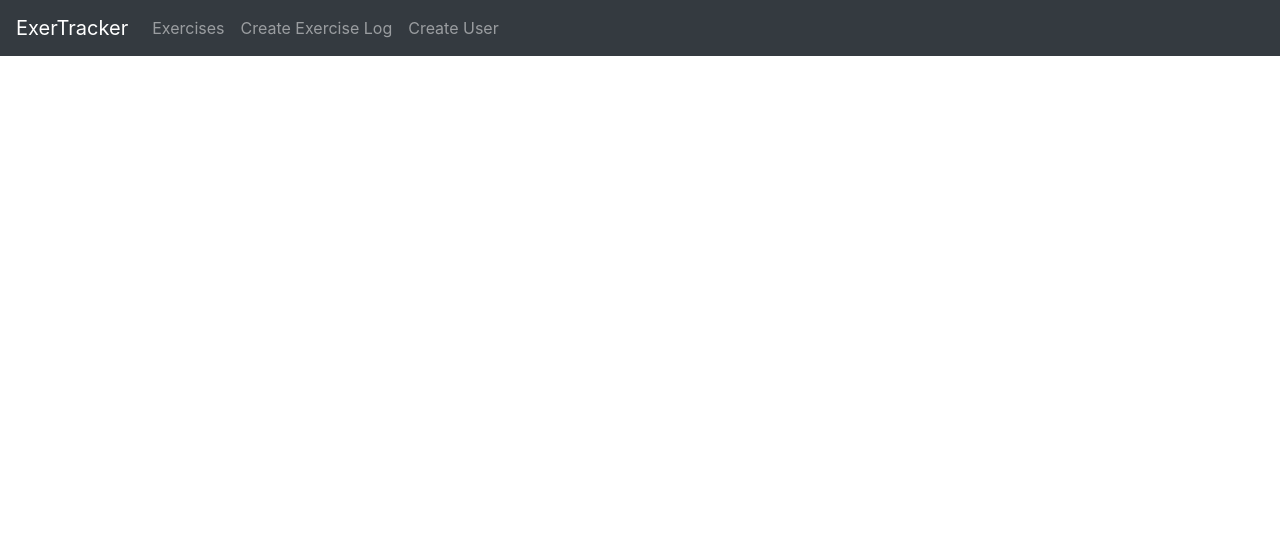
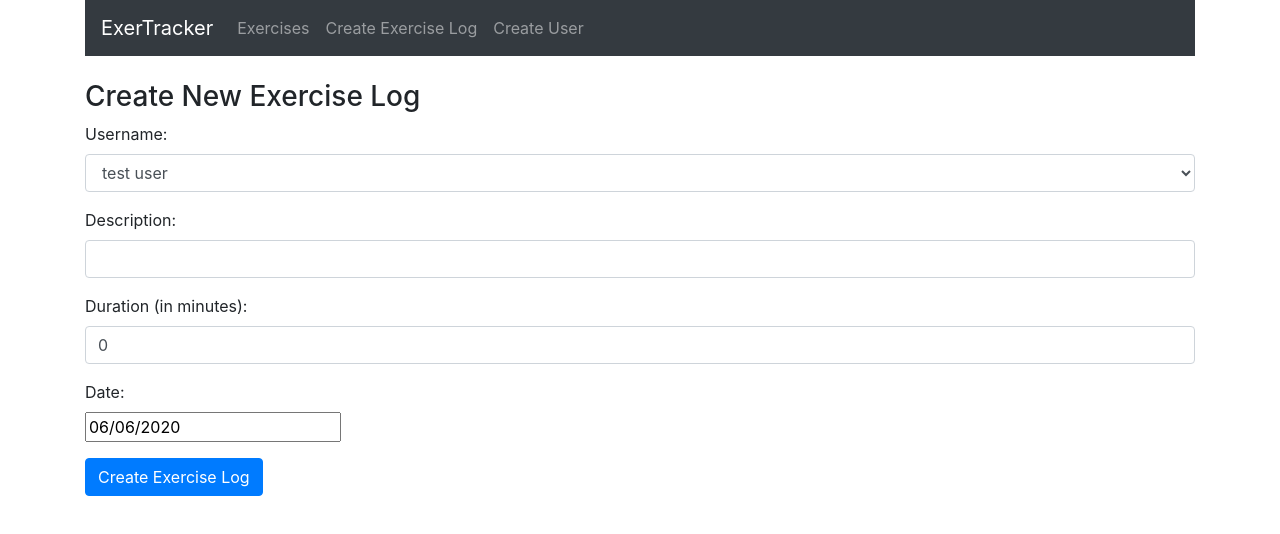
Before and after one commit to zacsolo/exercise_tracker, a React (Create React App) app in the folder mern-exercise-tracker/: page /create in a window 1280 px wide. Shown: the top 534 px of the page. Built offline with nearby package versions, Linux system fonts and the light colour scheme.

Commit message:
Functionality for Create Exercise Component

```diff
--- a/mern-exercise-tracker/package.json
+++ b/mern-exercise-tracker/package.json
@@ -8,6 +8,7 @@
     "@testing-library/user-event": "^7.2.1",
     "bootstrap": "^4.5.0",
     "react": "^16.13.1",
+    "react-datepicker": "^3.0.0",
     "react-dom": "^16.13.1",
     "react-router-dom": "^5.2.0",
     "react-scripts": "3.4.1"
--- a/mern-exercise-tracker/src/App.js
+++ b/mern-exercise-tracker/src/App.js
@@ -11,12 +11,14 @@
 function App() {
   return (
     <Router>
+      <div className='container'>
         <Navbar />
         <br />
         <Route path='/' exact component={ExerciseList} />
         <Route path='/edit/:id' exact component={EditExercise} />
         <Route path='/create' exact component={CreateExercise} />
         <Route path='/user' exact component={CreateUser} />
+      </div>
     </Router>
   );
 }
--- a/mern-exercise-tracker/src/components/create-exercise.component.js
+++ b/mern-exercise-tracker/src/components/create-exercise.component.js
@@ -1,8 +1,120 @@
 import React, { Component } from 'react';
+import DatePicker from 'react-datepicker';
+import 'react-datepicker/dist/react-datepicker.css';
 
 export class CreateExercise extends Component {
+  constructor(props) {
+    super(props);
+
+    this.state = {
+      username: '',
+      description: '',
+      duration: 0,
+      date: new Date(),
+      users: [],
+    };
+  }
+  componentDidMount() {
+    this.setState({
+      users: ['test user'],
+      username: 'test user',
+    });
+  }
+
+  onChangeUsername = (e) => {
+    this.setState({
+      username: e.target.value,
+    });
+  };
+  onChangeDescription = (e) => {
+    this.setState({
+      description: e.target.value,
+    });
+  };
+  onChangeDuration = (e) => {
+    this.setState({
+      duration: e.target.value,
+    });
+  };
+  onChangeDate = (date) => {
+    this.setState({
+      date: date,
+    });
+  };
+
+  onSubmit = (e) => {
+    e.preventDefault();
+    const exercise = {
+      username: this.state.username,
+      description: this.state.description,
+      duration: this.state.duration,
+      date: this.state.date,
+    };
+    console.log(exercise);
+    window.locaiton = '/';
+  };
+
   render() {
-    return <div></div>;
+    return (
+      <div>
+        <h3>Create New Exercise Log</h3>
+        <form onSubmit={this.onSubmit}>
+          <div className='form-group'>
+            <label>Username: </label>
+            <select
+              ref='userInput'
+              required
+              className='form-control'
+              value={this.state.username}
+              onChange={this.onChangeUsername}
+            >
+              {this.state.users.map(function (user) {
+                return (
+                  <option key={user} value={user}>
+                    {user}
+                  </option>
+                );
+              })}
+            </select>
+          </div>
+          <div className='form-group'>
+            <label>Description: </label>
+            <input
+              type='text'
+              required
+              className='form-control'
+              value={this.state.description}
+              onChange={this.onChangeDescription}
+            />
+          </div>
+          <div className='form-group'>
+            <label>Duration (in minutes): </label>
+            <input
+              type='text'
+              className='form-control'
+              value={this.state.duration}
+              onChange={this.onChangeDuration}
+            />
+          </div>
+          <div className='form-group'>
+            <label>Date: </label>
+            <div>
+              <DatePicker
+                selected={this.state.date}
+                onChange={this.onChangeDate}
+              />
+            </div>
+          </div>
+          <div className='form-group'>
+            <input
+              type='submit'
+              value='Create Exercise Log'
+              className='btn btn-primary'
+            />
+          </div>
+        </form>
+      </div>
+    );
   }
 }
 
--- a/mern-exercise-tracker/src/components/create-user.component.js
+++ b/mern-exercise-tracker/src/components/create-user.component.js
@@ -2,7 +2,7 @@
 
 export class CreateUser extends Component {
   render() {
-    return <div></div>;
+    return <div>Create User Component</div>;
   }
 }
 
--- a/mern-exercise-tracker/src/components/edit-exercise.component.js
+++ b/mern-exercise-tracker/src/components/edit-exercise.component.js
@@ -2,7 +2,7 @@
 
 export class EditExercise extends Component {
   render() {
-    return <div></div>;
+    return <div>You are on the Edit Exercises Component</div>;
   }
 }
 
--- a/mern-exercise-tracker/src/components/exercise-list.component.js
+++ b/mern-exercise-tracker/src/components/exercise-list.component.js
@@ -2,7 +2,7 @@
 
 export class ExerciseList extends Component {
   render() {
-    return <div></div>;
+    return <div>Exercise List Component</div>;
   }
 }
 
```
Also changed, not shown: 1 other file (tests, documents, lock files or other folders). Lines whose indentation alone changed are shown as unchanged.
